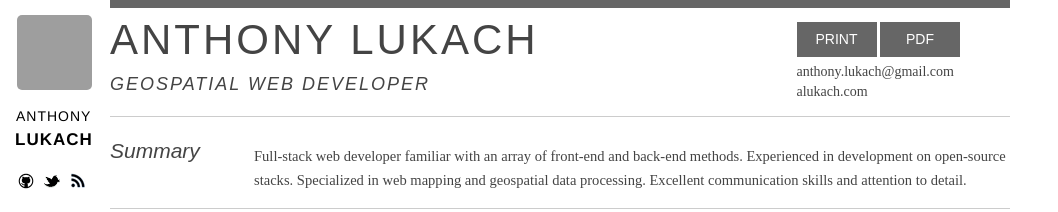
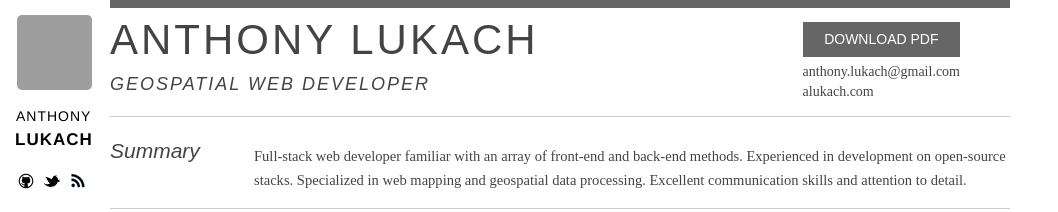
Before and after one commit to alukach/alukach.github.io, a Jekyll site: the page built from resume/index.md, in a window 1280 px wide. Shown: the top 212 px of the page, without its empty margins (0-1058 px from the left). Built offline with Jekyll 4.4.1, drawn with Linux system fonts in a browser that asks for light colours; nearby versions of some CDN libraries; Markdown is read by kramdown in place of the engine named in the settings; grey boxes are pictures that could not be loaded.

Commit message:
Update resume, remove Print button

```diff
--- a/css/alukach-resume.css
+++ b/css/alukach-resume.css
@@ -220,7 +220,6 @@ body.pdf dl em {
   border-bottom:none;
 }
 .content_area .resume blockquote { top:0; }
-.content_area .resume .buttons { display:block; }
 .content_area .resume a.button {
   font-family:Futura, 'Century Gothic', AppleGothic, sans-serif;
   color:#ffffff;
@@ -231,7 +230,7 @@ body.pdf dl em {
   line-height:2.5em;
   min-width:80px;
   background-color:#666666;
-  display:inline-block;
+  display:block;
 }
 .content_area .resume a.button:hover {
   text-decoration:none;
@@ -248,7 +247,7 @@ body.pdf dl em {
   color:#444444;
   text-align:left;
 }
-.resume .buttons { display:none; }
+.resume .button { display:none; }
 .resume h1, .resume h2, .resume h3, .resume h4, .resume dl dt {
   font-family:Futura, 'Century Gothic', AppleGothic, sans-serif;
   color:#444444;
--- a/resume/alukach-print.html
+++ b/resume/alukach-print.html
@@ -17,7 +17,7 @@
 <h2>Geospatial Web Developer</h2>
 
 <blockquote>
-  <p><span class="buttons"><a class="button" href="alukach.html">Print</a> <a class="button" href="alukach.pdf">PDF</a></span>
+  <p><a class="button" href="alukach.pdf">Download PDF</a>
   <a href="mailto:anthony.lukach@gmail.com">anthony.lukach@gmail.com</a><br />
   <a href="http://www.alukach.com">alukach.com</a><br />
   <span class='phone'>(425) 405-0654</span></p>
--- a/resume/alukach.html
+++ b/resume/alukach.html
@@ -17,7 +17,7 @@
 <h2>Geospatial Web Developer</h2>
 
 <blockquote>
-  <p><span class="buttons"><a class="button" href="alukach.html">Print</a> <a class="button" href="alukach.pdf">PDF</a></span>
+  <p><a class="button" href="alukach.pdf">Download PDF</a>
   <a href="mailto:anthony.lukach@gmail.com">anthony.lukach@gmail.com</a><br />
   <a href="http://www.alukach.com">alukach.com</a><br />
   <span class='phone'>(425) 405-0654</span></p>
--- a/resume/index.md
+++ b/resume/index.md
@@ -8,7 +8,7 @@ layout: layout
 <h2>Geospatial Web Developer</h2>
 
 <blockquote>
-  <p><span class="buttons"><a class="button" href="alukach.html">Print</a> <a class="button" href="alukach.pdf">PDF</a></span>
+  <p><a class="button" href="alukach.pdf">Download PDF</a>
   <a href="mailto:anthony.lukach@gmail.com">anthony.lukach@gmail.com</a><br />
   <a href="http://www.alukach.com">alukach.com</a><br />
   <span class='phone'>(425) 405-0654</span></p>
```
Also changed, not shown: 1 other file.
